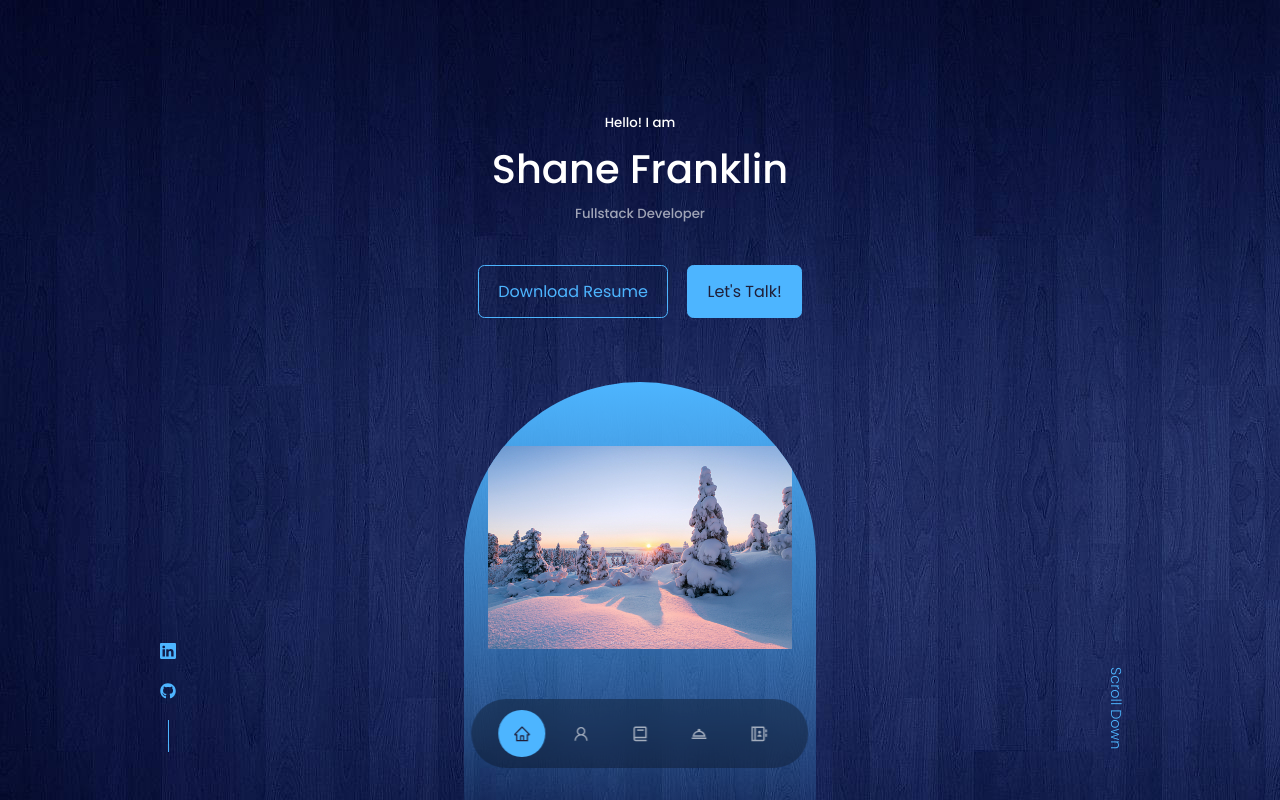
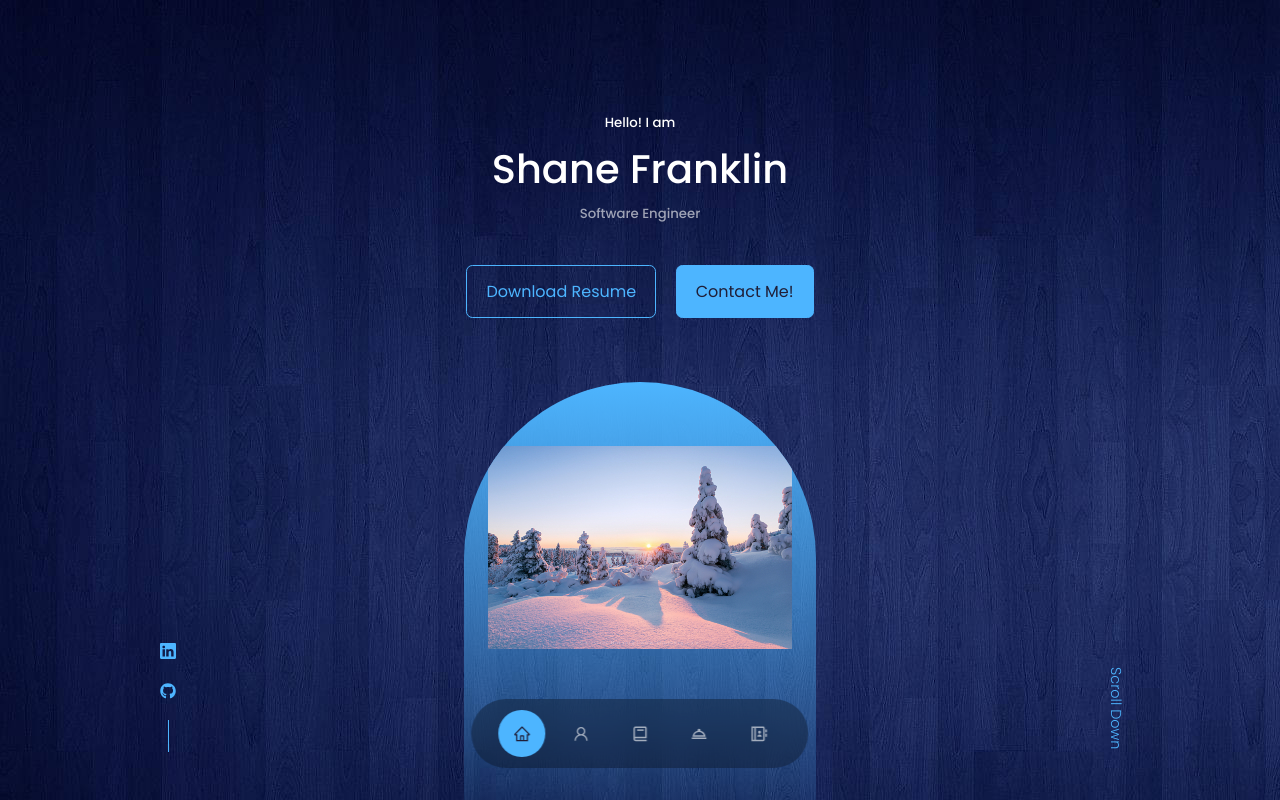
Before and after one commit to shaneTF/Portfolio-Website, a React (Create React App) app: page / in a window 1280 px wide. Shown: the top 800 px of the page. Built offline with nearby package versions, Linux system fonts and the light colour scheme.

Commit message:
Changed some info and updated homepage

```diff
--- a/package.json
+++ b/package.json
@@ -1,7 +1,7 @@
 {
   "name": "react-portfolio",
   "version": "0.1.0",
-  "homepage": "https://shanetf.github.io/Portfolio-Website",
+  "homepage": "http://shanetf.github.io/Portfolio-Website",
   "private": true,
   "dependencies": {
     "@testing-library/jest-dom": "^5.16.5",
--- a/src/components/header/CTA.jsx
+++ b/src/components/header/CTA.jsx
@@ -5,7 +5,7 @@ const CTA = () => {
   return (
     <div className='cta'>
         <a href={Resume} download className='btn'>Download Resume</a>
-        <a href="#contact" className='btn btn-primary'>Let's Talk!</a>
+        <a href="#contact" className='btn btn-primary'>Contact Me!</a>
     </div>
   )
 }
--- a/src/components/header/Header.jsx
+++ b/src/components/header/Header.jsx
@@ -10,7 +10,7 @@ const Header = () => {
       <div className="container header__container">
         <h5>Hello! I am</h5>
         <h1>Shane Franklin</h1>
-        <h5 className="text-light">Fullstack Developer</h5>
+        <h5 className="text-light">Software Engineer</h5>
         <CTA />
         <HeaderSocials />
 
```
